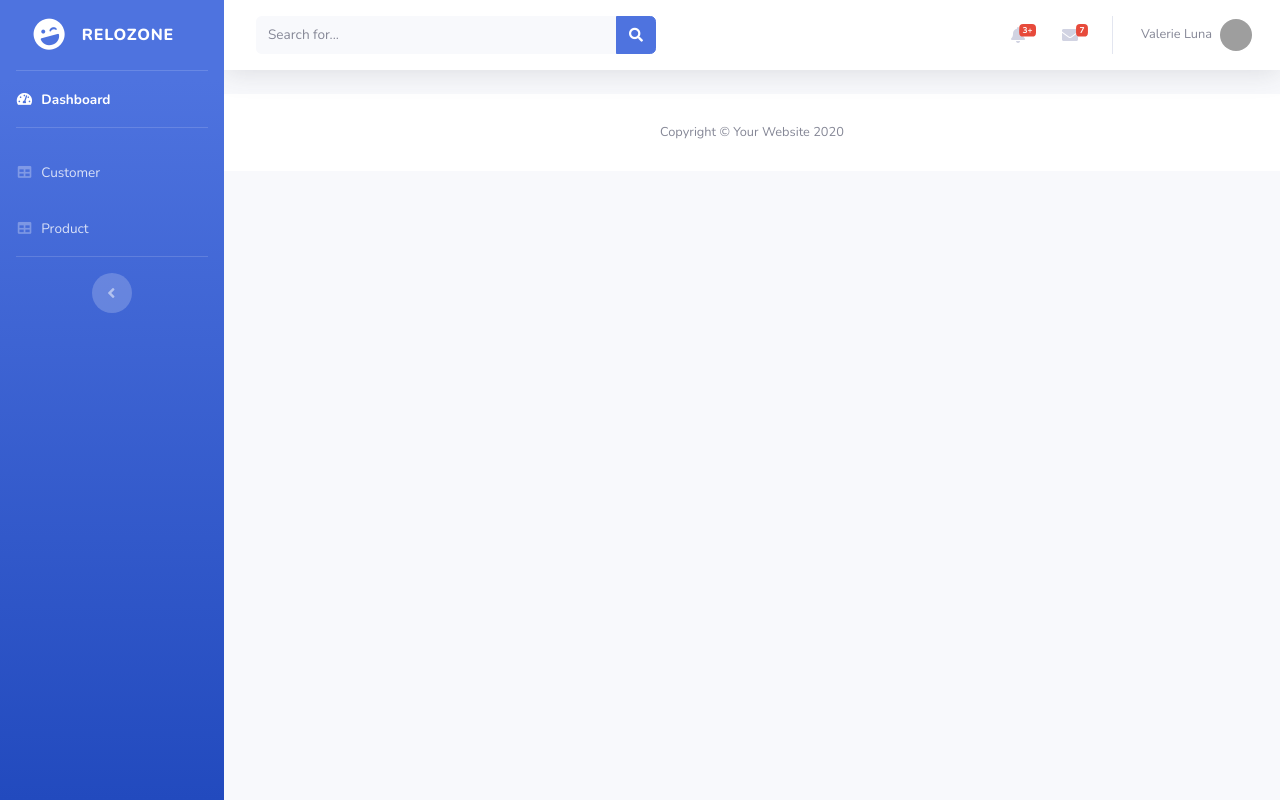
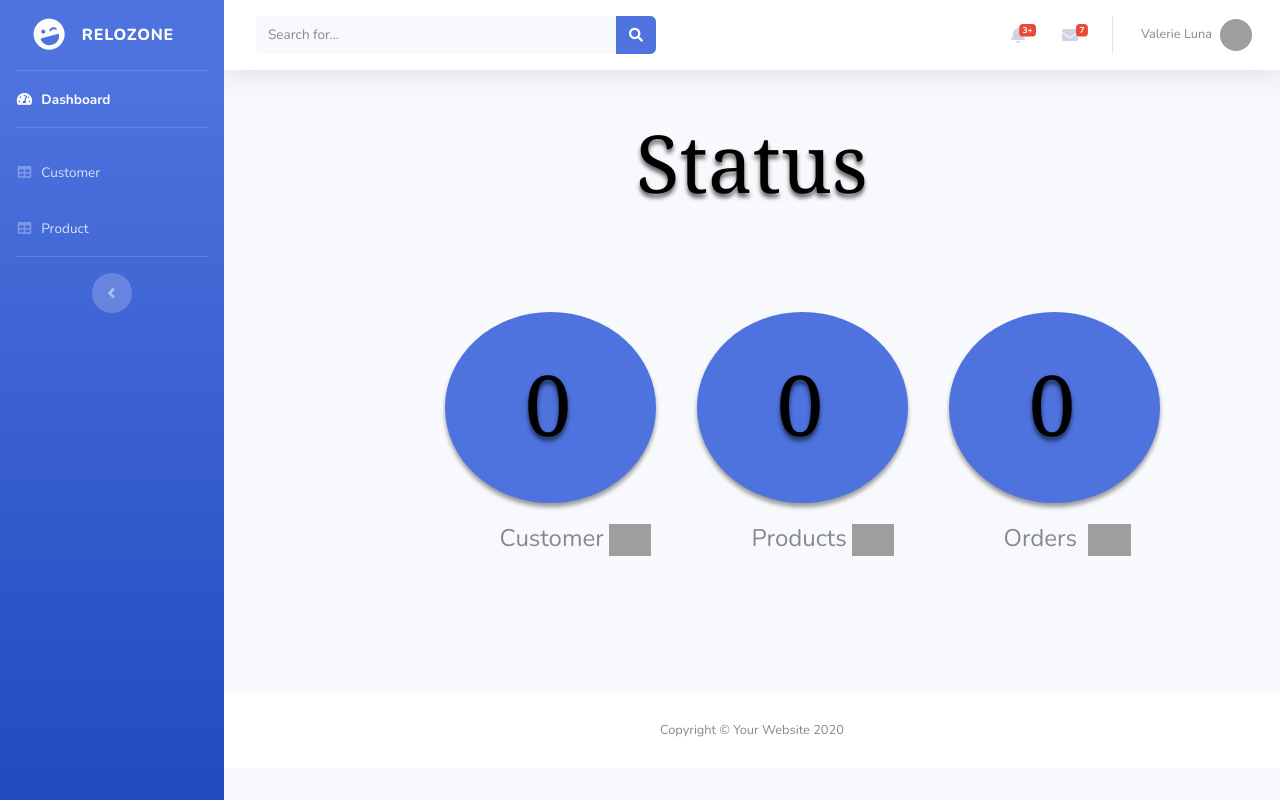
Before and after one commit to AldrenKim/IM2_Project, a Django app: page /index/dashboard/ in a window 1280 px wide. Run offline with Django 3.2, Linux system fonts and the light colour scheme; data that the repository does not hold is empty; some libraries are stand-ins or nearby versions; grey boxes are pictures that could not be loaded.

Commit message:
Added counter for how many products, customers and orders there is in the Dashboard.html

```diff
--- a/ReloZone/templates/ReloZone/customer.html
+++ b/ReloZone/templates/ReloZone/customer.html
@@ -362,7 +362,7 @@
                             <span aria-hidden="true">&times;</span>
                           </button>
                         </div>
-                        <form id="updateForm" method="post" onsubmit="return validateForm()">
+                        <form id="updateForm" method="post" onsubmit="return validateUpdateForm()">
                         {% csrf_token %}
                         <div class="modal-body">
                           <input type="text" id="id" name="id" value = {{c.id}} hidden>
--- a/ReloZone/templates/ReloZone/dashboard.html
+++ b/ReloZone/templates/ReloZone/dashboard.html
@@ -20,9 +20,79 @@
   <!-- Custom styles for this template-->
   <link href="{% static '../static/css4/sb-admin-2.min.css' %}" rel="stylesheet">
 
+  <script type="text/javascript">
+      function eskew(){
+        var z= document.querySelectorAll('.ellipse');
+        console.log(z.length);
+        z.forEach(e=> e.classList.toggle('deSkew'));
+      }
+  </script>
+
+  <style type="text/css">
+
+    .main-body{
+      margin-left: 100px;
+      padding: 100px;
+      height: 60%;
+      display: flex;
+      justify-content: space-around;
+    }
+    .ellipse{
+      width: 211px;
+      height: 191px;
+      border-radius: 70%;
+
+      background: #4e73df;
+      box-shadow: 0px 4px 4px rgba(0, 0, 0, 0.38);
+    }
+    .deSkew{
+      transform: rotate(360deg);
+      transition: transform 2s ease;
+    }
+
+    .text-ellipse{
+      /* 20 */
+      position: relative;
+      width: 111px;
+      height: 84px;
+      left:48px;
+      top: 50px;
+
+      font-family: Georgia, serif;
+      font-style: normal;
+      font-weight: normal;
+      font-size: 84px;
+      line-height: 84px;
+      text-align: center;
+
+
+      color: #000000;
+
+      text-shadow: 0px 4px 4px rgba(0, 0, 0, 0.62);
+    }
+    .title{
+      position: relative;
+      top:120px;
+      left: 55px;
+    }
+    .text-head{
+
+      font-family: Georgia, serif;
+      font-style: normal;
+      font-weight: normal;
+      font-size: 80px;
+      line-height: 84px;
+      color: black;
+      text-shadow: 0px 4px 4px rgba(0, 0, 0, 0.62);
+    }
+    .above{
+      margin-top: 50px;
+    }
+  </style>
+
 </head>
 
-<body id="page-top">
+<body id="page-top" onload="eskew()">
 
   <!-- Page Wrapper -->
   <div id="wrapper">
@@ -264,8 +334,32 @@
         </nav>
         <!-- End of Topbar -->
 
+        <div class="above" style="display: flex;justify-content: center;">
+          <h4 class="text-head">Status</h4>
+        </div>
 
+        <div class="main-body">
+          <div class="ellipse">
+            <div >
+              <h3 class="text-ellipse" >{{customer}}</h3>
+              <h4 class="title">Customer<img src="{% static '../static/resources/images/customer-satisfaction.png' %}" style="margin-left:5px; width: 20%; height: 20%;"></h4>
 
+            </div>
+          </div>
+          <div class="ellipse">
+            <div >
+              <h3 class="text-ellipse" >{{products}}</h3>
+              <h4 class="title">Products<img src="{% static '../static/resources/images/new-product.png' %}" style="margin-left:5px; width: 20%; height: 20%;"></h4>
+            </div>
+          </div>
+          <div class="ellipse">
+            <div >
+              <h3 class="text-ellipse" >{{orders}}</h3>
+              <h4 class="title">Orders&nbsp;<img src="{% static '../static/resources/images/order.png' %}" style="margin-left:5px; width: 20%; height: 20%;"></h4>
+            </div>
+          </div>
+
+        </div>
       <!-- Footer -->
       <footer class="sticky-footer bg-white">
         <div class="container my-auto">
--- a/ReloZone/views.py
+++ b/ReloZone/views.py
@@ -11,7 +11,15 @@ class IndexView(TemplateView):
     #    return render(request,'index.html')
 
 class DashboardView(TemplateView):
-    template_name='dashboard.html'
+    def get(self, request):
+        customer = Customer.objects.all()
+        products = Product.objects.all()
+        orders = Order.objects.all()
+        context={}
+        context['customer']=len(customer)
+        context['products']=len(products)
+        context['orders']=len(orders)
+        return render(request, 'dashboard.html', context)
 
 class CustomerView(TemplateView):
     def get(self, request):
```
Also changed, not shown: static/js/validation.js (+79 -0 lines), static/css4/sb-admin-2.css.
